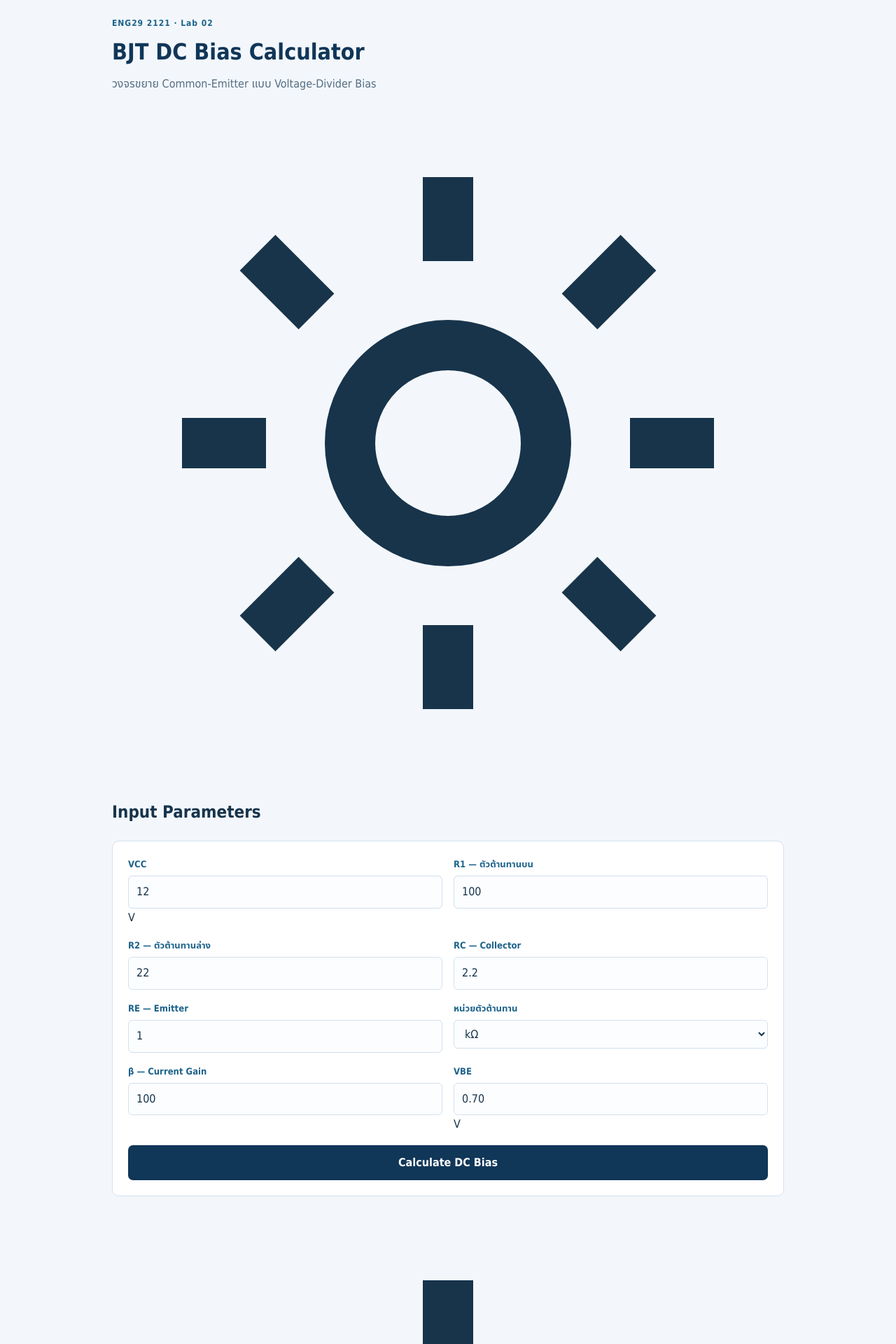
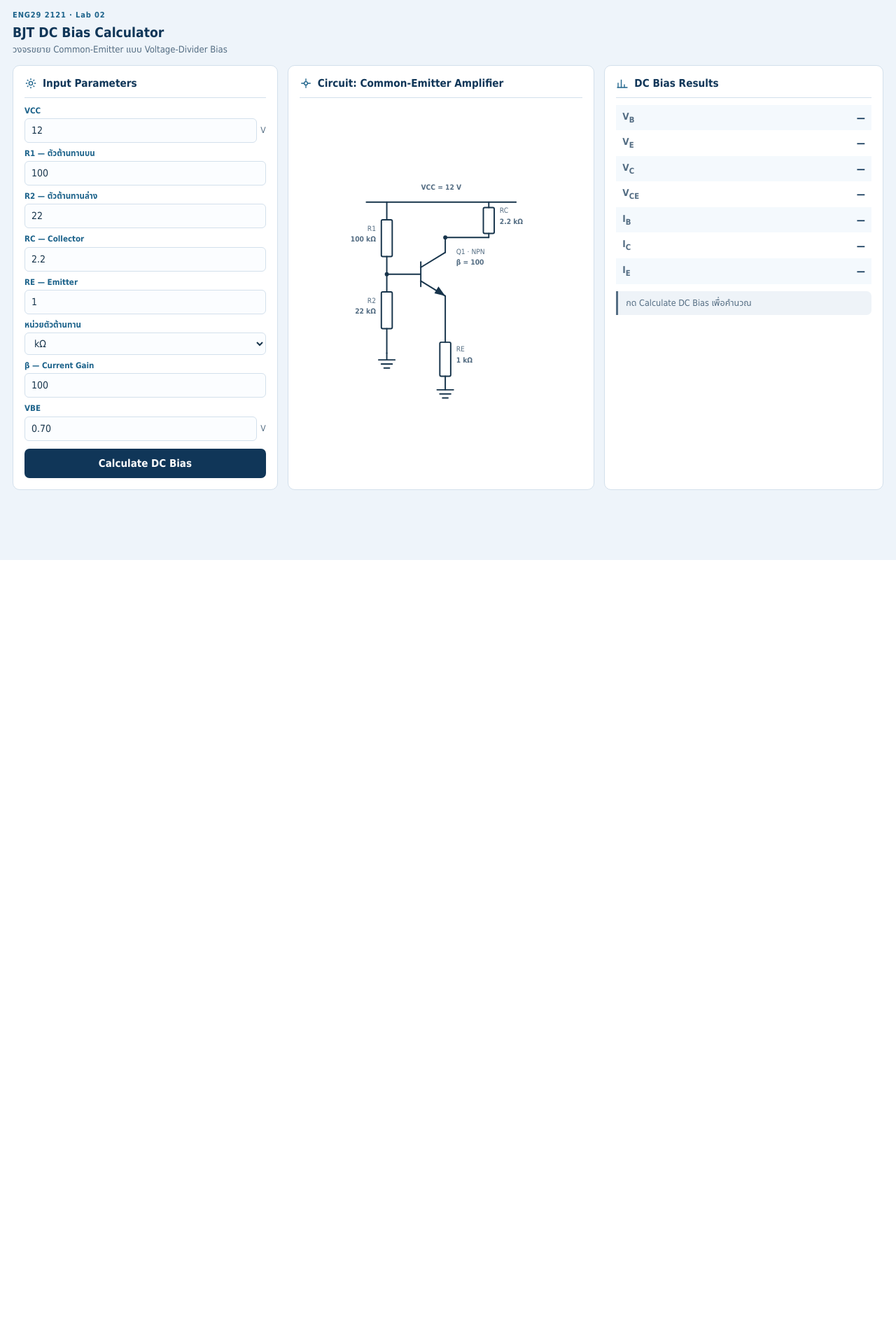
Before and after one commit to Gaga959/BJT-DC-Bias-Web-App, a Flask app: page / in a window 1280 px wide. Shown: the top 1920 px of the page at 70% size. After the commit the page ends 800 px from the top, so only its background shows below. Run offline with Flask 3, Linux system fonts and the light colour scheme.

Commit message:
feat: fit input, circuit and results on one screen

```diff
--- a/static/style.css
+++ b/static/style.css
@@ -1,8 +1,7 @@
 :root {
   --navy: #103658;
   --blue: #1d638b;
-  --teal: #0c8078;
-  --paper: #f3f7fb;
+  --paper: #eef4fa;
   --ink: #17344b;
   --muted: #546d83;
   --line: #d3e0ec;
@@ -17,70 +16,128 @@
 
 body {
   margin: 0;
-  padding: 24px 16px 56px;
+  padding: 14px 18px 24px;
   background: var(--paper);
   color: var(--ink);
-  font: 16px/1.65 "Leelawadee UI", Tahoma, "Noto Sans Thai", Arial, sans-serif;
+  font: 15px/1.5 "Leelawadee UI", Tahoma, "Noto Sans Thai", Arial, sans-serif;
 }
 
 .page {
-  max-width: 960px;
+  max-width: 1400px;
   margin: 0 auto;
 }
 
+.page-header {
+  display: flex;
+  flex-wrap: wrap;
+  align-items: baseline;
+  justify-content: space-between;
+  gap: 4px 18px;
+  margin-bottom: 12px;
+}
+
 .page-header h1 {
-  margin: 4px 0 6px;
-  font-size: clamp(1.5rem, 3.4vw, 2rem);
+  margin: 2px 0 0;
+  font-size: 1.2rem;
   color: var(--navy);
 }
 
 .eyebrow {
   margin: 0;
-  font-size: 12px;
+  font-size: 11px;
   font-weight: 700;
   letter-spacing: 0.08em;
   color: var(--blue);
 }
 
 .subtitle {
-  margin: 0 0 20px;
+  margin: 0;
+  font-size: 13px;
   color: var(--muted);
 }
 
 .error {
-  margin: 0 0 16px;
-  padding: 12px 16px;
+  margin: 0 0 12px;
+  padding: 9px 12px;
   border-left: 4px solid var(--danger);
   border-radius: 0 6px 6px 0;
   background: #fdecea;
   color: #7f1d1a;
+  font-size: 13px;
 }
 
-.bias-form,
-.results {
-  padding: 22px;
+/* ---- 3-panel workspace ---- */
+
+.workspace {
+  display: grid;
+  grid-template-columns: minmax(280px, 0.95fr) minmax(320px, 1.1fr) minmax(300px, 1fr);
+  gap: 14px;
+  align-items: stretch;
+}
+
+.panel {
+  min-width: 0;
+  padding: 14px 16px 16px;
   border: 1px solid var(--line);
   border-radius: 10px;
   background: #fff;
 }
 
+.panel-head {
+  display: flex;
+  align-items: center;
+  gap: 8px;
+  margin-bottom: 10px;
+  padding-bottom: 8px;
+  border-bottom: 1px solid var(--line);
+}
+
+.panel-head h2 {
+  margin: 0;
+  font-size: 0.95rem;
+  color: var(--navy);
+}
+
+.icon {
+  width: 18px;
+  height: 18px;
+  flex: none;
+  color: var(--blue);
+}
+
+.panel-circuit {
+  display: flex;
+  flex-direction: column;
+}
+
+/* ---- input form ---- */
+
 .bias-form {
   display: grid;
-  grid-template-columns: 1fr;
-  gap: 16px;
+  gap: 7px;
 }
 
 .field {
   display: flex;
   flex-direction: column;
-  gap: 6px;
+  gap: 2px;
 }
 
-.field label,
-legend {
-  font-size: 13px;
+.field label {
+  font-size: 11.5px;
   font-weight: 700;
   color: var(--blue);
+}
+
+.field-input {
+  display: flex;
+  align-items: center;
+  gap: 5px;
+}
+
+.unit {
+  font-size: 12px;
+  color: var(--muted);
 }
 
 input,
@@ -92,11 +149,13 @@ button {
 input,
 select {
   width: 100%;
-  padding: 9px 11px;
+  min-width: 0;
+  padding: 6px 9px;
   border: 1px solid var(--line);
   border-radius: 6px;
   background: #fbfdff;
   color: var(--ink);
+  font-size: 14px;
 }
 
 input:focus,
@@ -105,22 +164,9 @@ select:focus {
   outline-offset: 1px;
 }
 
-.resistors {
-  display: grid;
-  grid-template-columns: 1fr;
-  gap: 12px;
-  margin: 0;
-  padding: 14px;
-  border: 1px dashed var(--line);
-  border-radius: 8px;
-}
-
-.resistors legend {
-  padding: 0 6px;
-}
-
 button {
-  padding: 12px 18px;
+  margin-top: 4px;
+  padding: 10px 16px;
   border: 0;
   border-radius: 7px;
   background: var(--navy);
@@ -133,87 +179,98 @@ button:hover {
   background: var(--blue);
 }
 
-.results {
-  margin-top: 20px;
+/* ---- schematic ---- */
+
+.schematic {
+  display: block;
+  width: 100%;
+  height: auto;
+  max-height: 340px;
+  margin: auto 0;
+  color: var(--ink);
 }
 
-.results-head {
-  display: flex;
-  flex-wrap: wrap;
-  align-items: center;
-  gap: 12px;
+.schematic .lbl text {
+  font-size: 10.5px;
+  fill: var(--muted);
 }
 
-.results-head h2 {
-  margin: 0;
-  font-size: 1.15rem;
-  color: var(--navy);
+.schematic .lbl-value {
+  font-size: 11px;
+  font-weight: 700;
+  fill: var(--navy);
 }
 
-.badge {
-  padding: 4px 12px;
-  border-radius: 999px;
-  font-size: 13px;
+.schematic .lbl-major {
+  font-size: 12px;
   font-weight: 700;
-  color: #fff;
-  background: var(--muted);
+  fill: var(--navy);
 }
 
-.badge-active {
-  background: var(--ok);
+/* ---- results ---- */
+
+.results-table {
+  width: 100%;
+  border-collapse: collapse;
+  font-size: 13.5px;
 }
 
-.badge-cutoff,
-.badge-saturation {
-  background: var(--danger);
+.results-table th,
+.results-table td {
+  padding: 6px 9px;
 }
 
-.badge-near-saturation {
-  background: var(--warn);
-}
-
-.warning {
-  margin: 14px 0 0;
-  padding: 10px 14px;
-  border-left: 4px solid var(--warn);
-  border-radius: 0 6px 6px 0;
-  background: #fff4e9;
-  color: #7a3d15;
-  font-size: 14px;
-}
-
-.values {
-  display: grid;
-  grid-template-columns: repeat(2, minmax(0, 1fr));
-  gap: 10px;
-  margin: 18px 0 0;
-}
-
-.values > div {
-  padding: 10px 12px;
-  border: 1px solid var(--line);
-  border-radius: 7px;
-  background: #f7fbff;
-}
-
-.values dt {
-  font-size: 12px;
-  font-weight: 700;
-  letter-spacing: 0.04em;
+.results-table th {
+  text-align: left;
+  font-weight: 600;
   color: var(--muted);
 }
 
-.values dd {
-  margin: 2px 0 0;
-  font-size: 1.12rem;
+.results-table td {
+  text-align: right;
   font-weight: 700;
   color: var(--navy);
+  font-variant-numeric: tabular-nums;
+}
+
+.results-table tr:nth-child(odd) {
+  background: #f4f9fd;
+}
+
+.status {
+  margin-top: 10px;
+  padding: 8px 11px;
+  border-left: 3px solid var(--muted);
+  border-radius: 0 7px 7px 0;
+  background: #eef3f8;
+  font-size: 12.5px;
+}
+
+.status-ok {
+  border-color: var(--ok);
+  background: #e8f7f1;
+  color: #0d5f50;
+}
+
+.status-warn {
+  border-color: var(--warn);
+  background: #fff4e9;
+  color: #7a3d15;
+}
+
+.status-danger {
+  border-color: var(--danger);
+  background: #fdecea;
+  color: #7f1d1a;
+}
+
+.status-idle {
+  color: var(--muted);
 }
 
 .working {
-  margin-top: 18px;
-  border-top: 1px solid var(--line);
-  padding-top: 14px;
+  margin-top: 10px;
+  font-size: 12.5px;
 }
 
 .working summary {
@@ -222,27 +279,47 @@ button:hover {
   color: var(--blue);
 }
 
-.note {
-  margin: 12px 0 0;
-  font-size: 13px;
+.values {
+  display: grid;
+  grid-template-columns: repeat(2, minmax(0, 1fr));
+  gap: 6px;
+  margin: 8px 0 0;
+}
+
+.values > div {
+  padding: 6px 9px;
+  border: 1px solid var(--line);
+  border-radius: 7px;
+  background: #f7fbff;
+}
+
+.values dt {
+  font-size: 11px;
+  font-weight: 700;
   color: var(--muted);
 }
 
-@media (min-width: 720px) {
-  .bias-form {
-    grid-template-columns: repeat(2, minmax(0, 1fr));
+.values dd {
+  margin: 0;
+  font-size: 13px;
+  font-weight: 700;
+  color: var(--navy);
+}
+
+.note {
+  margin: 8px 0 0;
+  font-size: 11.5px;
+  color: var(--muted);
+}
+
+/* ---- responsive ---- */
+
+@media (max-width: 1099px) {
+  .workspace {
+    grid-template-columns: 1fr;
   }
 
-  .bias-form .resistors,
-  .bias-form button {
-    grid-column: 1 / -1;
-  }
-
-  .resistors {
-    grid-template-columns: repeat(5, minmax(0, 1fr));
-  }
-
-  .values {
-    grid-template-columns: repeat(4, minmax(0, 1fr));
+  .schematic {
+    max-height: 360px;
   }
 }
--- a/templates/index.html
+++ b/templates/index.html
@@ -12,8 +12,8 @@
       <div>
         <p class="eyebrow">ENG29 2121 · Lab 02</p>
         <h1>BJT DC Bias Calculator</h1>
+        <p class="subtitle">วงจรขยาย Common-Emitter แบบ Voltage-Divider Bias</p>
       </div>
-      <p class="subtitle">วงจรขยาย Common-Emitter แบบ Voltage-Divider Bias</p>
     </header>
 
     {% if error %}
```
Also changed, not shown: README.md.
